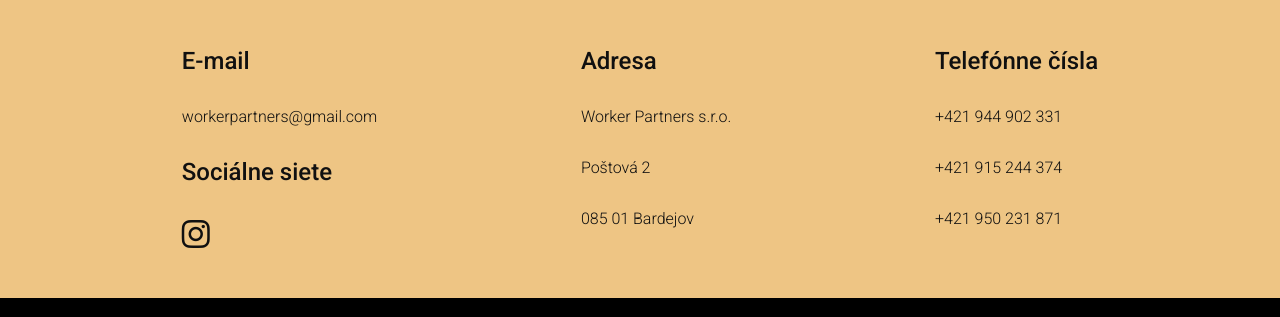
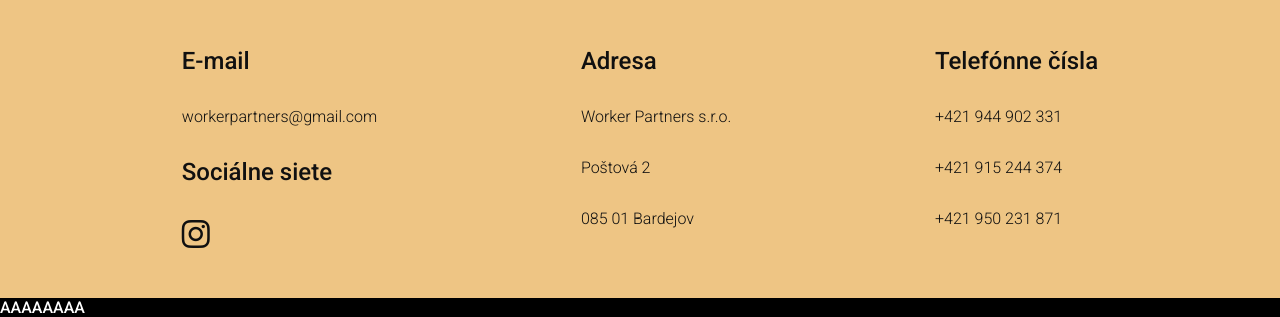
Before and after one commit to MarchevskySimon/WorkerPartners, a PHP site: page /index.php in a window 1280 px wide. Shown: the part 2459-2776 px from the top of the page. Run offline with PHP 8.4, Linux system fonts and the light colour scheme; some libraries are stand-ins or nearby versions; some web fonts are replaced.

Commit message:
Update index.php

```diff
--- a/index.php
+++ b/index.php
@@ -134,6 +134,8 @@
         </ul>
     </footer>
 
+    <a href="contact/Footer.html">AAAAAAAA</a>
+
     <script>
         var ParallaxDiv = document.querySelector(".paralax_img");
         var Style = getComputedStyle(ParallaxDiv).backgroundPositionY;
```
